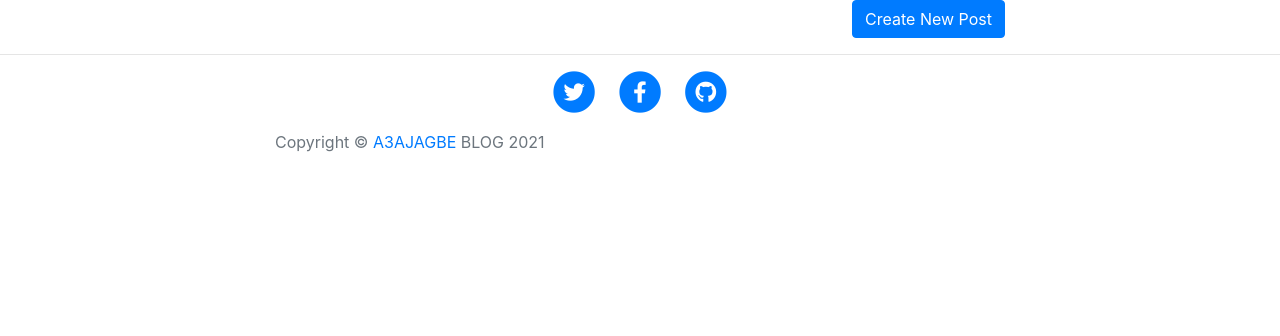
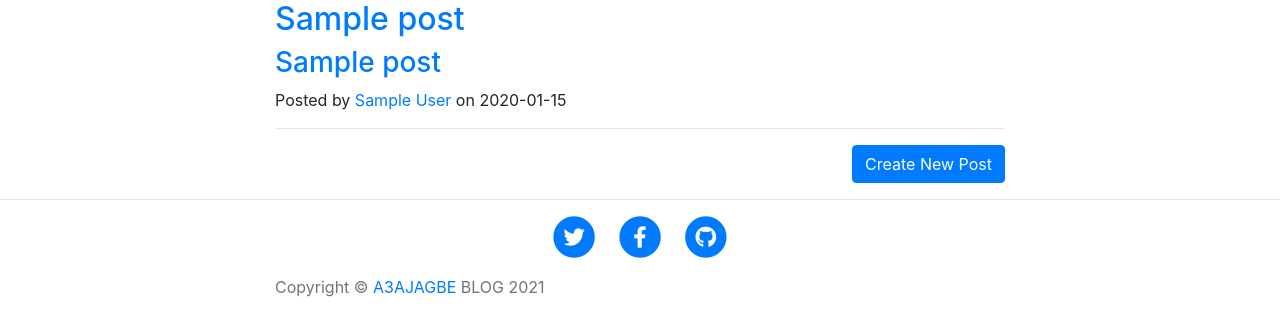
Before and after one commit to A3AJAGBE/RESTful_Blog, a Flask app: page / in a window 1280 px wide. Shown: the part 80-416 px from the top of the page. Run offline with Flask 2, Linux system fonts and the light colour scheme; tables that the repository leaves empty hold one stand-in row (Sample ...); some libraries are stand-ins or nearby versions.

Commit message:
Show blog posts

```diff
--- a/templates/index.html
+++ b/templates/index.html
@@ -20,22 +20,22 @@
     <div class="row">
       <div class="col-lg-8 col-md-10 mx-auto">
 
-<!--        {% for blog in blogs %}-->
-<!--        <div class="post-preview">-->
-<!--          <a href="{{ url_for('blog', blog_id=blog.id) }}">-->
-<!--            <h2 class="post-title">-->
-<!--              {{ blog.title }}-->
-<!--            </h2>-->
-<!--            <h3 class="post-subtitle">-->
-<!--              {{ blog.subtitle }}-->
-<!--            </h3>-->
-<!--          </a>-->
-<!--          <p class="post-meta">Posted by-->
-<!--            <a href="#">{{ blog.author }}</a>-->
-<!--            on {{ blog.date }}</p>-->
-<!--        </div>-->
-<!--        <hr>-->
-<!--        {% endfor %}-->
+        {% for blog in blogs %}
+        <div class="post-preview">
+          <a href="{{ url_for('blog', blog_id=blog.id) }}">
+            <h2 class="post-title">
+              {{ blog.title }}
+            </h2>
+            <h3 class="post-subtitle">
+              {{ blog.subtitle }}
+            </h3>
+          </a>
+          <p class="post-meta">Posted by
+            <a href="#">{{ blog.author }}</a>
+            on {{ blog.date }}</p>
+        </div>
+        <hr>
+        {% endfor %}
 
         <!-- New Post -->
         <div class="clearfix">
```
